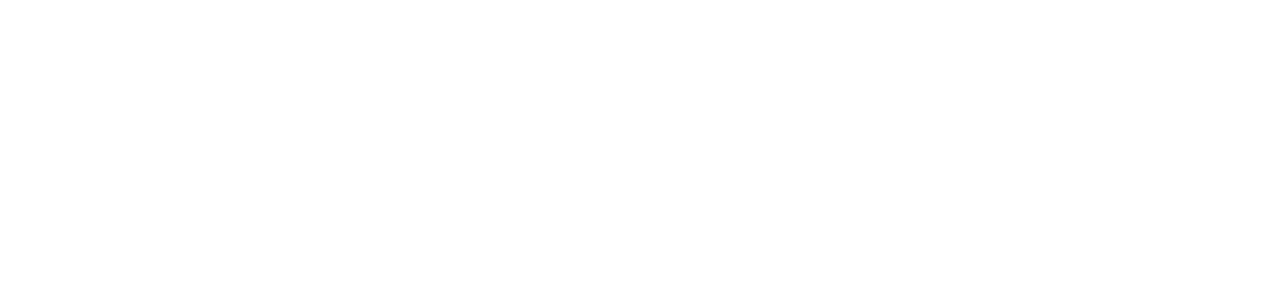
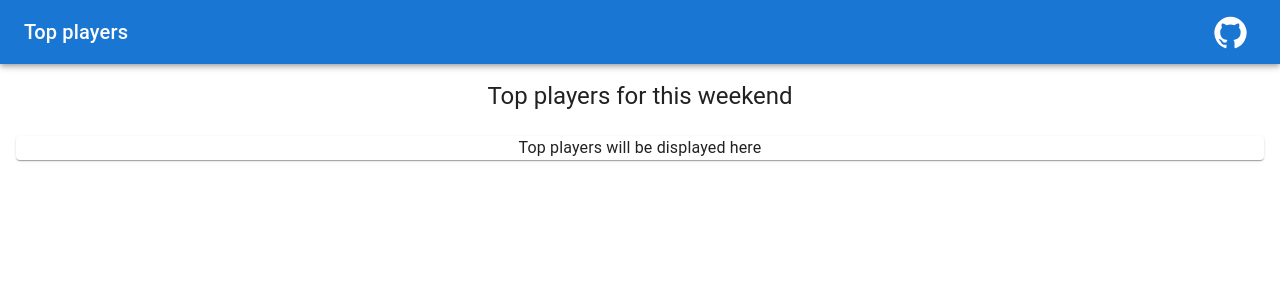
Before and after one commit to maxidragon/TopPlayers, a React (Create React App) app in the folder frontend/: page / in a window 1280 px wide. Shown: the top 300 px of the page. Built offline with nearby package versions, Linux system fonts and the light colour scheme.

Commit message:
Add event select

```diff
--- a/frontend/package.json
+++ b/frontend/package.json
@@ -3,6 +3,7 @@
   "version": "0.1.0",
   "private": true,
   "dependencies": {
+    "@cubing/icons": "^1.0.6",
     "@emotion/react": "^11.10.6",
     "@emotion/styled": "^11.10.6",
     "@mui/icons-material": "^5.11.11",
--- a/frontend/src/App.tsx
+++ b/frontend/src/App.tsx
@@ -1,12 +1,19 @@
 import React from 'react';
-
+import Grid from '@mui/material/Grid';
+import Navbar from './components/Navbar';
+import TopPlayers from './components/TopPlayers';
+import {CssBaseline} from "@mui/material";
 
 function App() {
-  return (
-    <div className="App">
-
-    </div>
-  );
+    return (
+        <div className="App">
+            <CssBaseline/>
+            <Navbar/>
+            <Grid item xs={12} md={8} style={{padding: 16}}>
+                <TopPlayers/>
+            </Grid>
+        </div>
+    );
 }
 
 export default App;
--- /dev/null
+++ b/frontend/src/components/EventSelect.tsx
@@ -0,0 +1,41 @@
+import {IconButton, Tooltip} from "@mui/material";
+import React from "react";
+
+const events = [
+    {id: '333', name: '3x3x3 Cube', icon: 'event-333'},
+    {id: '222', name: '2x2x2 Cube', icon: 'event-222'},
+    {id: '444', name: '4x4x4 Cube', icon: 'event-444'},
+    {id: '555', name: '5x5x5 Cube', icon: 'event-555'},
+    {id: '666', name: '6x6x6 Cube', icon: 'event-666'},
+    {id: '777', name: '7x7x7 Cube', icon: 'event-777'},
+    {id: '333bf', name: '3x3x3 Blindfolded', icon: 'event-333bf'},
+    {id: '333fm', name: '3x3x3 Fewest Moves', icon: 'event-333fm'},
+    {id: '333oh', name: '3x3x3 One-Handed', icon: 'event-333oh'},
+    {id: 'minx', name: 'Megaminx', icon: 'event-minx'},
+    {id: 'pyram', name: 'Pyraminx', icon: 'event-pyram'},
+    {id: 'clock', name: 'Clock', icon: 'event-clock'},
+    {id: 'skewb', name: 'Skewb', icon: 'event-skewb'},
+    {id: 'sq1', name: 'Square-1', icon: 'event-sq1'},
+    {id: '444bf', name: '4x4x4 Blindfolded', icon: 'event-444bf'},
+    {id: '555bf', name: '5x5x5 Blindfolded', icon: 'event-555bf'},
+    {id: '333mbf', name: '3x3x3 Multi-Blind', icon: 'event-333mbf'}
+];
+
+export default class EventSelect extends React.Component {
+    render() {
+        return (
+            <div>
+                {events.map(event => (
+                    <Tooltip title={event.name} placement="top" key={event.id}>
+                        <IconButton>
+              <span
+                  className={`cubing-icon ${event.icon}`}
+                  style={{opacity: 1, color: "black"}}
+              />
+                        </IconButton>
+                    </Tooltip>
+                ))}
+            </div>
+        )
+    }
+}
--- a/frontend/src/components/Navbar.tsx
+++ b/frontend/src/components/Navbar.tsx
@@ -7,7 +7,7 @@ const Navbar = () => {
         <AppBar position="static" color="primary">
             <Toolbar>
                 <Typography variant="h6" color="inherit" style={{flexGrow: 1}}>
-                    TopPlayers
+                    Top players
                 </Typography>
                 <IconButton href="https://github.com/maxidragon/TopPlayers" target="_blank" rel="noopener noreferrer">
                     <GitHubIcon sx={{color: "#fff"}} fontSize="large"/>
--- /dev/null
+++ b/frontend/src/components/TopPlayers.tsx
@@ -0,0 +1,21 @@
+import {Icon, IconButton, LinearProgress, Paper, Tooltip, Typography} from "@mui/material";
+import React from "react";
+import EventSelect from "./EventSelect";
+
+export default class TopPlayers extends React.Component {
+    render() {
+        return (
+ <div style={{ textAlign: 'center' }}>
+        <Typography variant="h5">
+         Top players for this weekend
+        </Typography>
+        <EventSelect />
+        <div>
+          <Paper>
+           Top players will be displayed here
+          </Paper>
+        </div>
+      </div>
+        );
+    }
+}
--- a/frontend/src/index.css
+++ b/frontend/src/index.css
@@ -1,13 +1,9 @@
 body {
-  margin: 0;
-  font-family: -apple-system, BlinkMacSystemFont, 'Segoe UI', 'Roboto', 'Oxygen',
-    'Ubuntu', 'Cantarell', 'Fira Sans', 'Droid Sans', 'Helvetica Neue',
-    sans-serif;
-  -webkit-font-smoothing: antialiased;
-  -moz-osx-font-smoothing: grayscale;
+  font-family: 'Roboto', sans-serif;
+  overflow-x: hidden; /* A workaround, see: https://material-ui-next.com/layout/grid/#negative-margin */
 }
 
-code {
-  font-family: source-code-pro, Menlo, Monaco, Consolas, 'Courier New',
-    monospace;
+a {
+  text-decoration: none;
+  color: inherit;
 }
```
Also changed, not shown: 1 other file (tests, documents, lock files or other folders).
